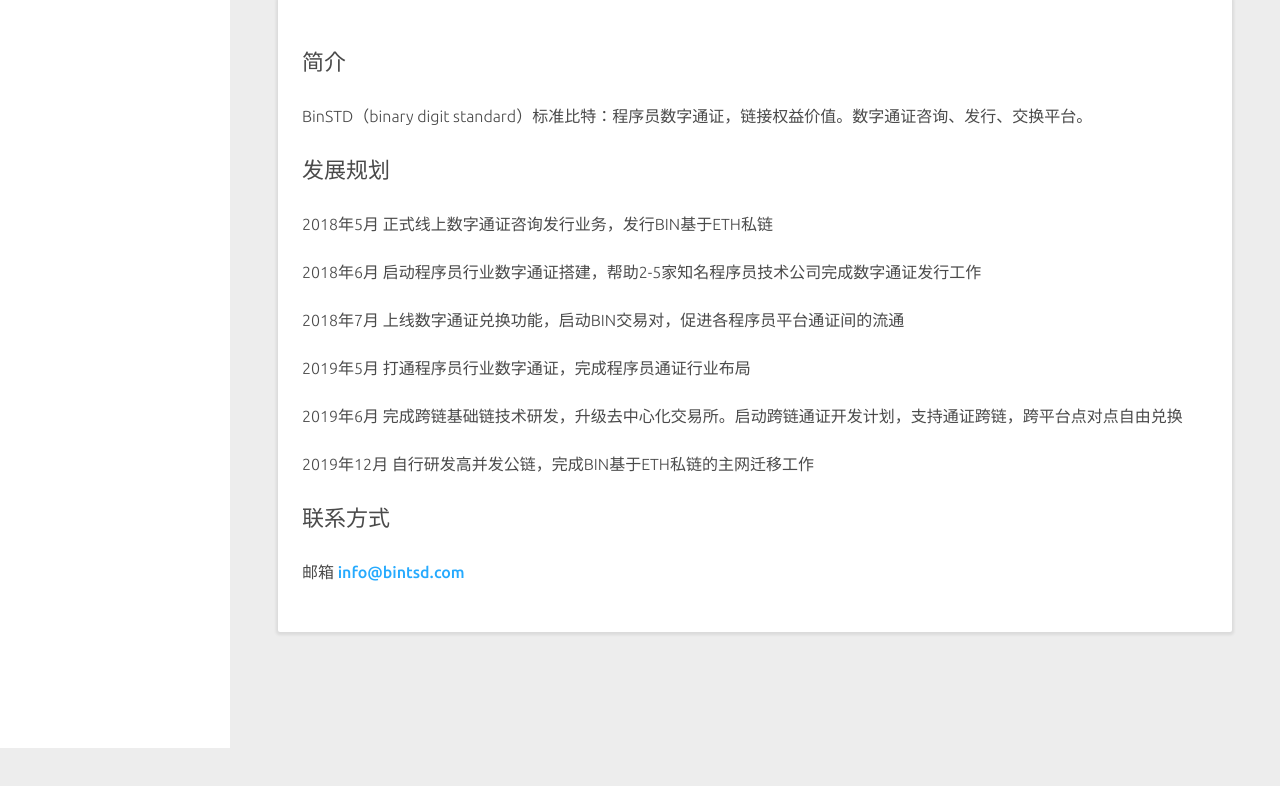
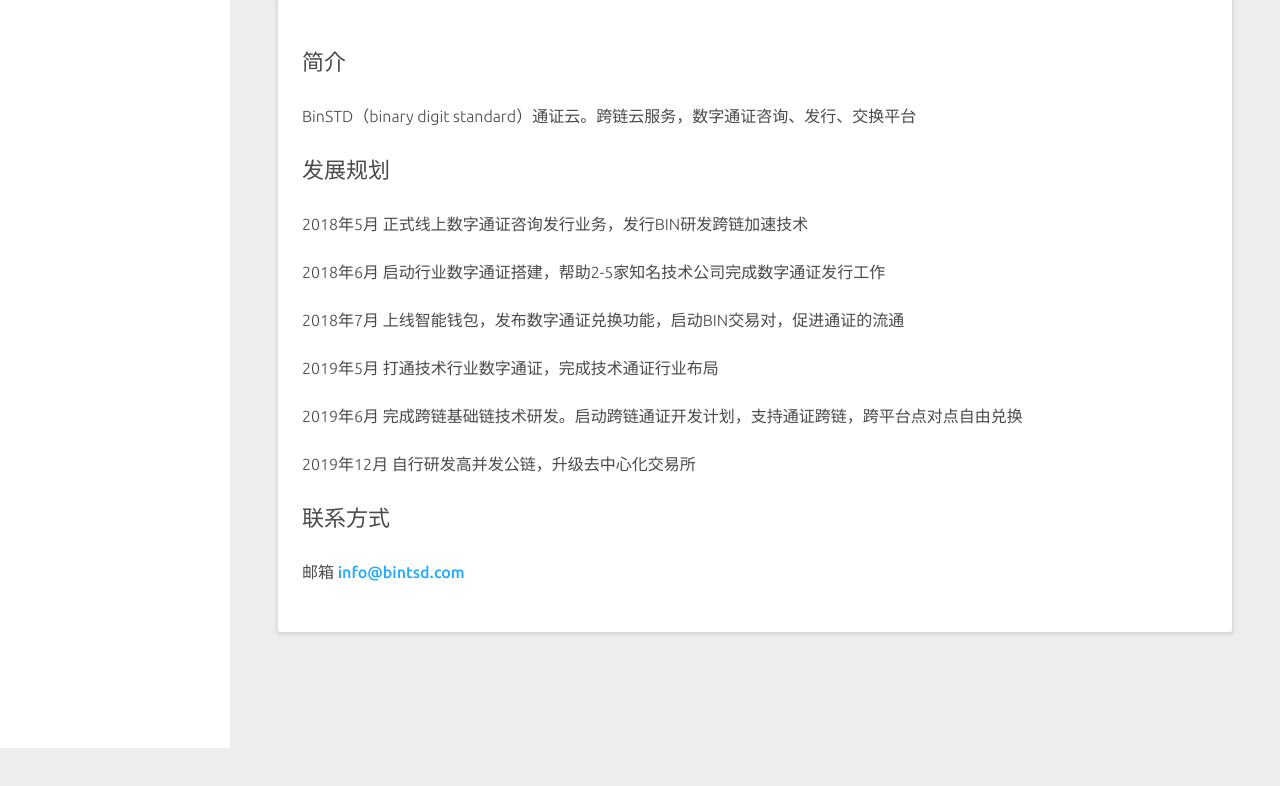
Before and after one commit to chenkehao/binstddoc, a plain HTML site: page index.html in a window 1280 px wide. Shown: the part 52-838 px from the top of the page. Drawn offline with nearby package versions, Linux system fonts and the light colour scheme; a script that the page names is missing.

Commit message:
Site updated: 2018-05-22 16:16:52

```diff
--- a/index.html
+++ b/index.html
@@ -32,13 +32,13 @@
     <div class="dc-card">
       <div id="react-search-results-root"></div>
       <div id="page-content" class="doc-formatting">
-        <h3 id="简介"><a href="#简介" class="headerlink" title="简介"></a>简介</h3><p>BinSTD（binary digit standard）标准比特：程序员数字通证，链接权益价值。数字通证咨询、发行、交换平台。</p>
-<h3 id="发展规划"><a href="#发展规划" class="headerlink" title="发展规划"></a>发展规划</h3><p>2018年5月 正式线上数字通证咨询发行业务，发行BIN基于ETH私链</p>
-<p>2018年6月 启动程序员行业数字通证搭建，帮助2-5家知名程序员技术公司完成数字通证发行工作</p>
-<p>2018年7月 上线数字通证兑换功能，启动BIN交易对，促进各程序员平台通证间的流通</p>
-<p>2019年5月 打通程序员行业数字通证，完成程序员通证行业布局</p>
-<p>2019年6月 完成跨链基础链技术研发，升级去中心化交易所。启动跨链通证开发计划，支持通证跨链，跨平台点对点自由兑换</p>
-<p>2019年12月 自行研发高并发公链，完成BIN基于ETH私链的主网迁移工作</p>
+        <h3 id="简介"><a href="#简介" class="headerlink" title="简介"></a>简介</h3><p>BinSTD（binary digit standard）通证云。跨链云服务，数字通证咨询、发行、交换平台</p>
+<h3 id="发展规划"><a href="#发展规划" class="headerlink" title="发展规划"></a>发展规划</h3><p>2018年5月 正式线上数字通证咨询发行业务，发行BIN研发跨链加速技术</p>
+<p>2018年6月 启动行业数字通证搭建，帮助2-5家知名技术公司完成数字通证发行工作</p>
+<p>2018年7月 上线智能钱包，发布数字通证兑换功能，启动BIN交易对，促进通证的流通</p>
+<p>2019年5月 打通技术行业数字通证，完成技术通证行业布局</p>
+<p>2019年6月 完成跨链基础链技术研发。启动跨链通证开发计划，支持通证跨链，跨平台点对点自由兑换</p>
+<p>2019年12月 自行研发高并发公链，升级去中心化交易所</p>
 <h3 id="联系方式"><a href="#联系方式" class="headerlink" title="联系方式"></a>联系方式</h3><p>邮箱 <a href="mailto:info@bintsd.com" target="_blank" rel="noopener">info@bintsd.com</a></p>
 
         <div id="react-support-footer-root"></div>
```
Also changed, not shown: lunr.json (+1 -1 lines), 1 other file.
